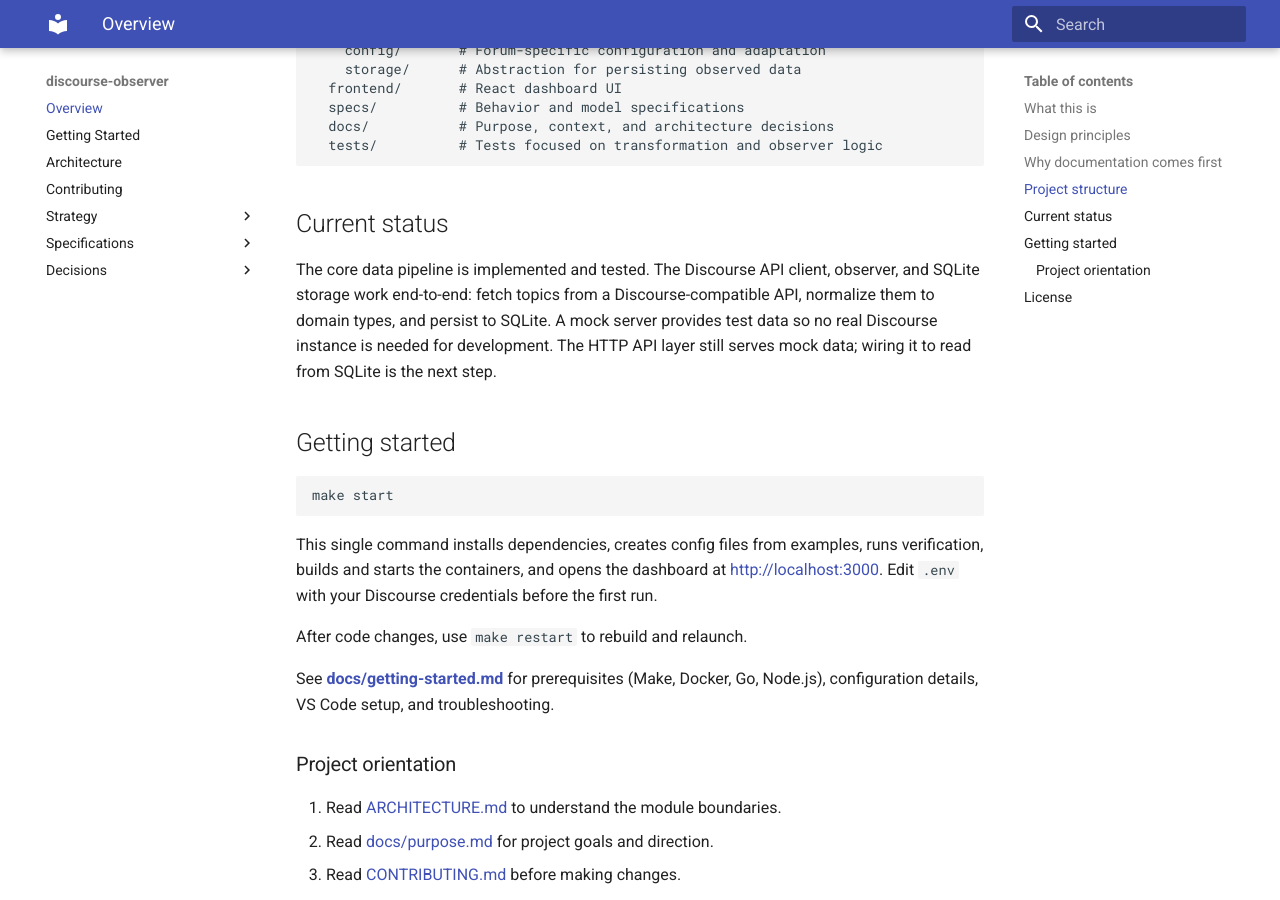
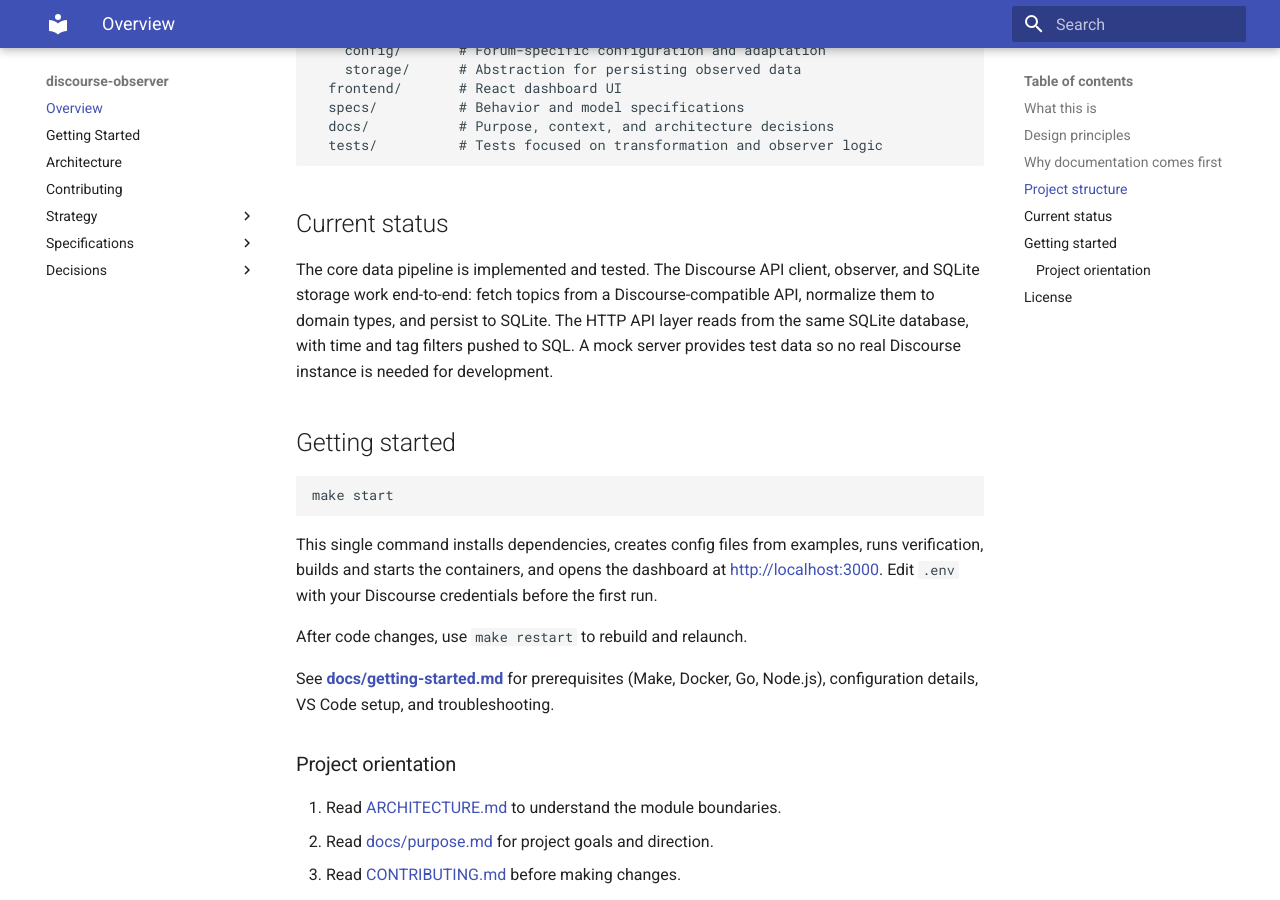
Before and after one commit to MorganDigitalAsyncTransparency/community, an MkDocs documentation site: the page built from discourse-observer/README.md, in a window 1280 px wide and 900 px high, scrolled down 1277 px. Built offline with MkDocs 1.6.1 and Material for MkDocs 9.7.7, drawn with Linux system fonts in a browser that asks for light colours.

Commit message:
Fix stale references to mock data in README and mock/README
README.md: API layer now reads from SQLite, not mock.
mock/README.md: Package stays as test fixture provider, not future
removal candidate.

Co-Authored-By: Claude Opus 4.6 (1M context) <noreply@anthropic.com>

```diff
--- a/discourse-observer/README.md
+++ b/discourse-observer/README.md
@@ -42,7 +42,7 @@ discourse-observer/
 
 ## Current status
 
-The core data pipeline is implemented and tested. The Discourse API client, observer, and SQLite storage work end-to-end: fetch topics from a Discourse-compatible API, normalize them to domain types, and persist to SQLite. A mock server provides test data so no real Discourse instance is needed for development. The HTTP API layer still serves mock data; wiring it to read from SQLite is the next step.
+The core data pipeline is implemented and tested. The Discourse API client, observer, and SQLite storage work end-to-end: fetch topics from a Discourse-compatible API, normalize them to domain types, and persist to SQLite. The HTTP API layer reads from the same SQLite database, with time and tag filters pushed to SQL. A mock server provides test data so no real Discourse instance is needed for development.
 
 ## Getting started
 
```
Also changed, not shown: discourse-observer/backend/mock/README.md (+2 -2 lines).
